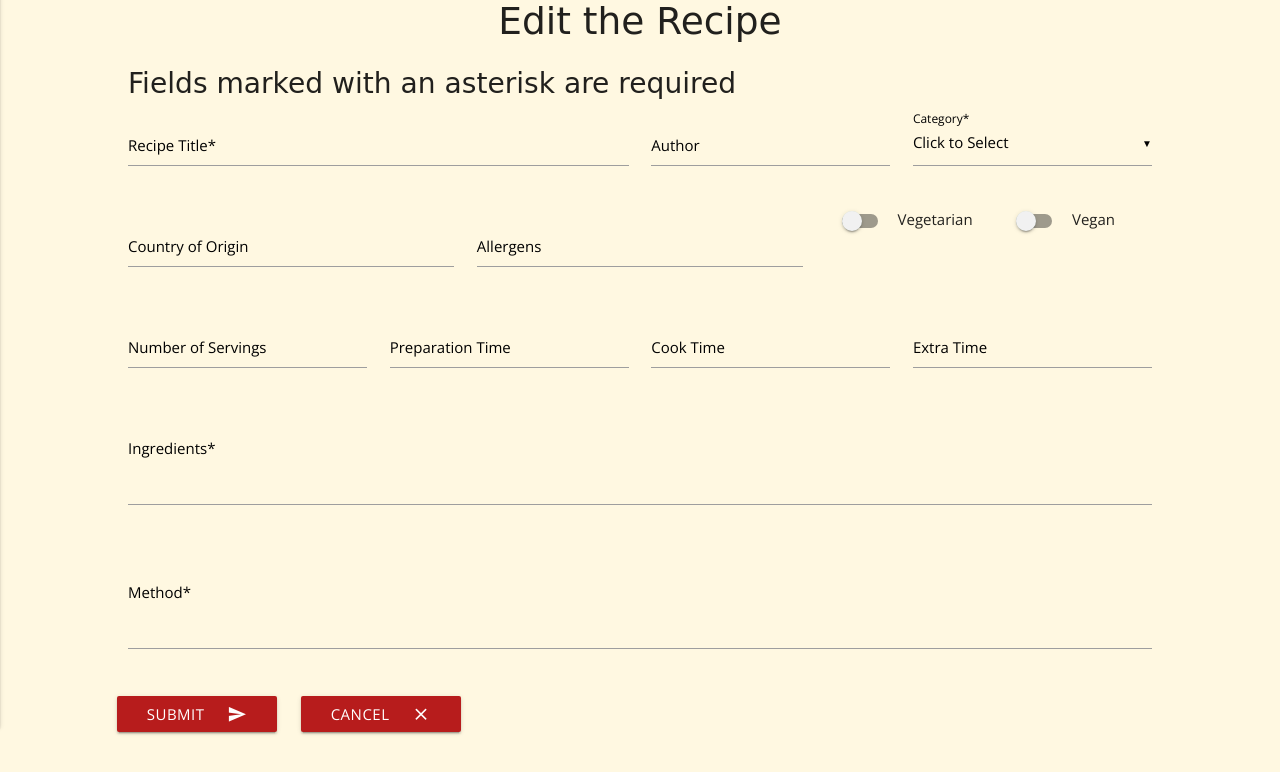
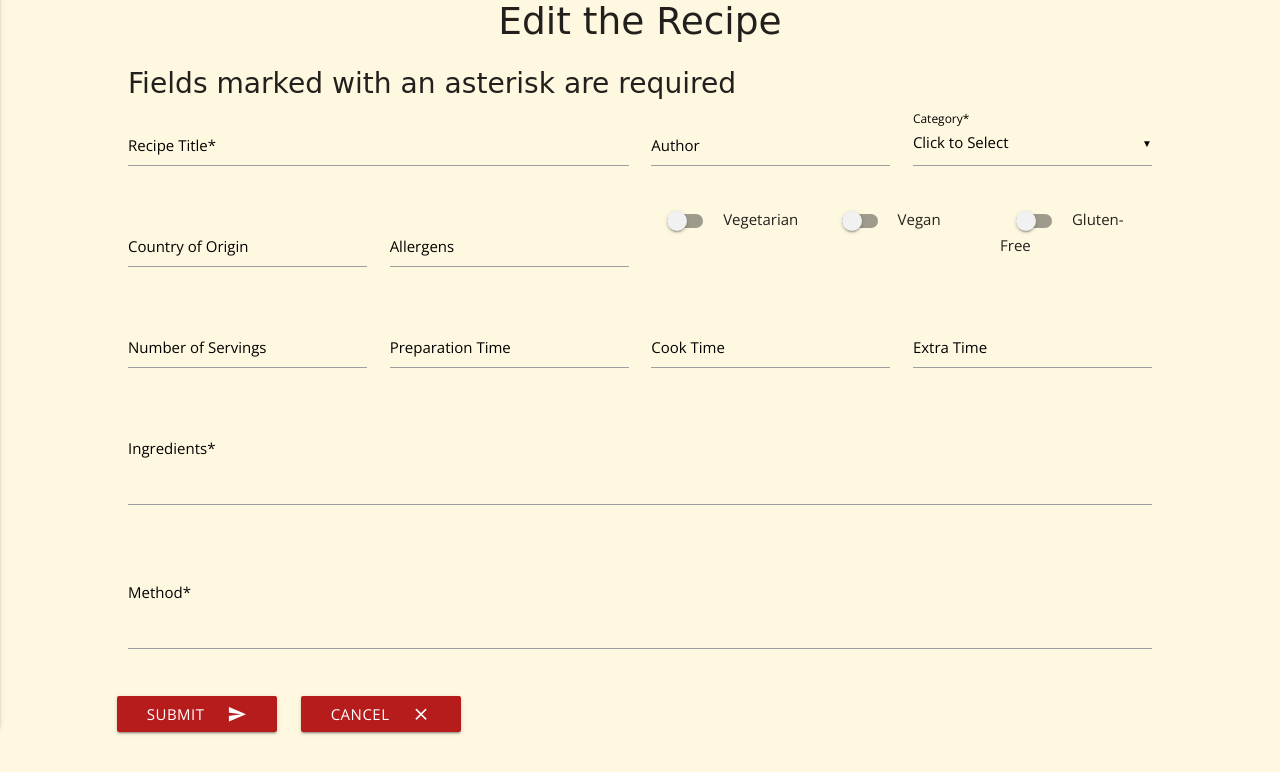
Before and after one commit to joanms/recipe-database, a Flask app: template templates/edit_recipe.html in a window 1280 px wide. Shown: the part 133-905 px from the top of the page. Run offline with Flask 2, Linux system fonts and the light colour scheme; the template is opened without the code that fills it, so the values that code supplies are empty; some libraries are stand-ins or nearby versions; some web fonts are replaced.

Commit message:
Add gluten-free selector switch to edit_recipe.html

```diff
--- a/templates/edit_recipe.html
+++ b/templates/edit_recipe.html
@@ -38,13 +38,13 @@
                     <div class="row"> <!--Country of origin and dietary restrictions-->
 
                         <!--The recipe's country of origin-->
-                        <div class="input-field col s4">
+                        <div class="input-field col s3">
                             <input id="origin" name="origin" type="text" class="validate" value="{{recipe.origin}}">
                             <label for="origin">Country of Origin</label>
                         </div>
 
                         <!--Allergens-->
-                        <div class="input-field col s4">
+                        <div class="input-field col s3">
                             <input id="allergens" name="allergens" type="text" value="{{recipe.allergens}}" class="validate">
                             <label for="allergens">Allergens</label>
                         </div>
@@ -72,6 +72,19 @@
                                 </label>
                             </div>
                         </div> <!--End of vegan selector-->
+
+                        <!--Selector to indicate if the recipe is gluten-free-->
+                        <div class="col s2">
+                            <div class="switch">
+                                <label>
+                                    <input id="gluten_free" name="gluten_free" type="checkbox"
+                                        {% if recipe.gluten_free %} checked {% endif %}>
+                                    <span class="lever"></span>
+                                    Gluten-Free
+                                </label>
+                            </div>
+                        </div> <!--End of gluten-free selector-->
+
 
                     </div> <!--End of country of origin and dietary restrictions-->
 
```
